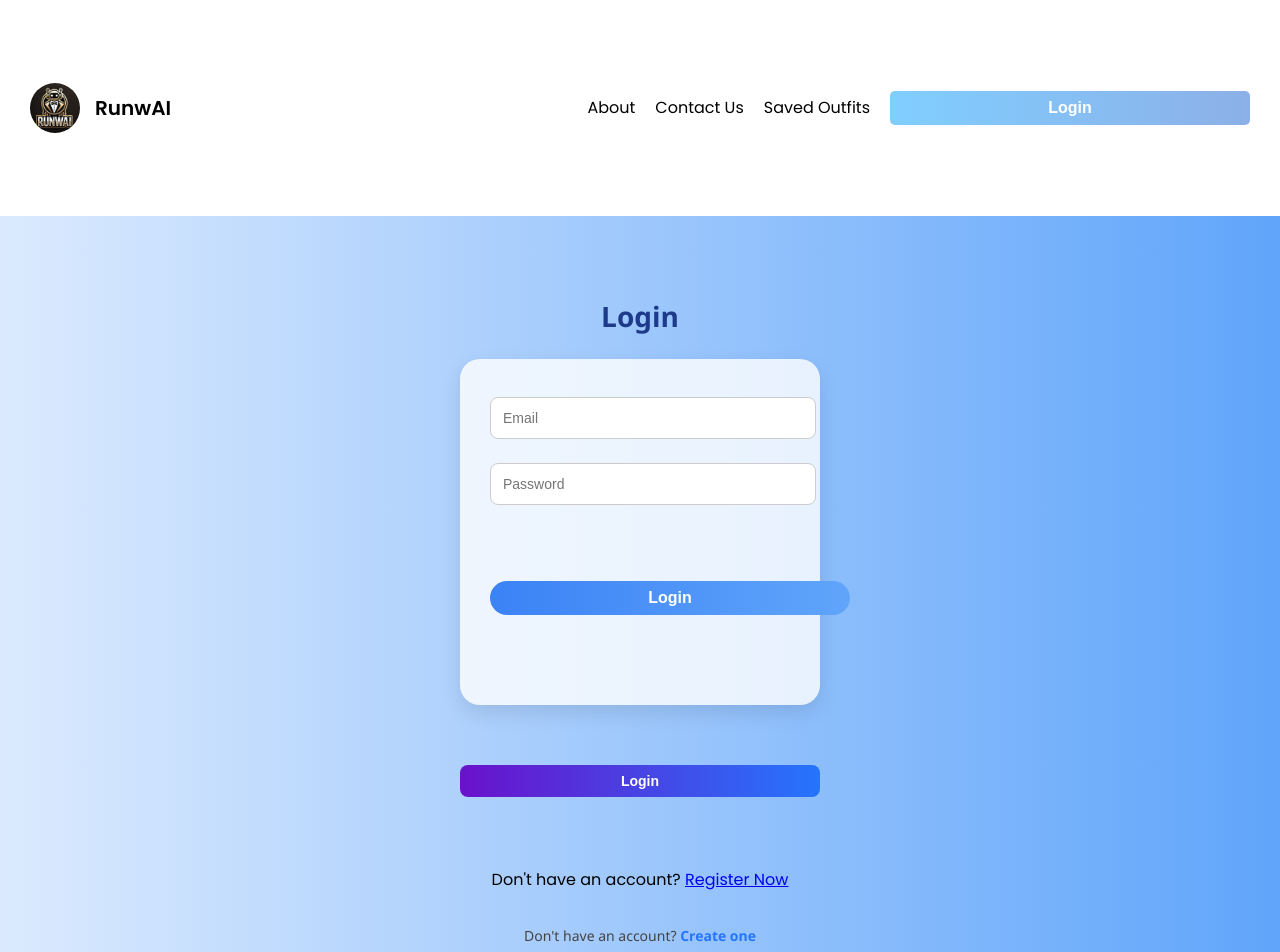
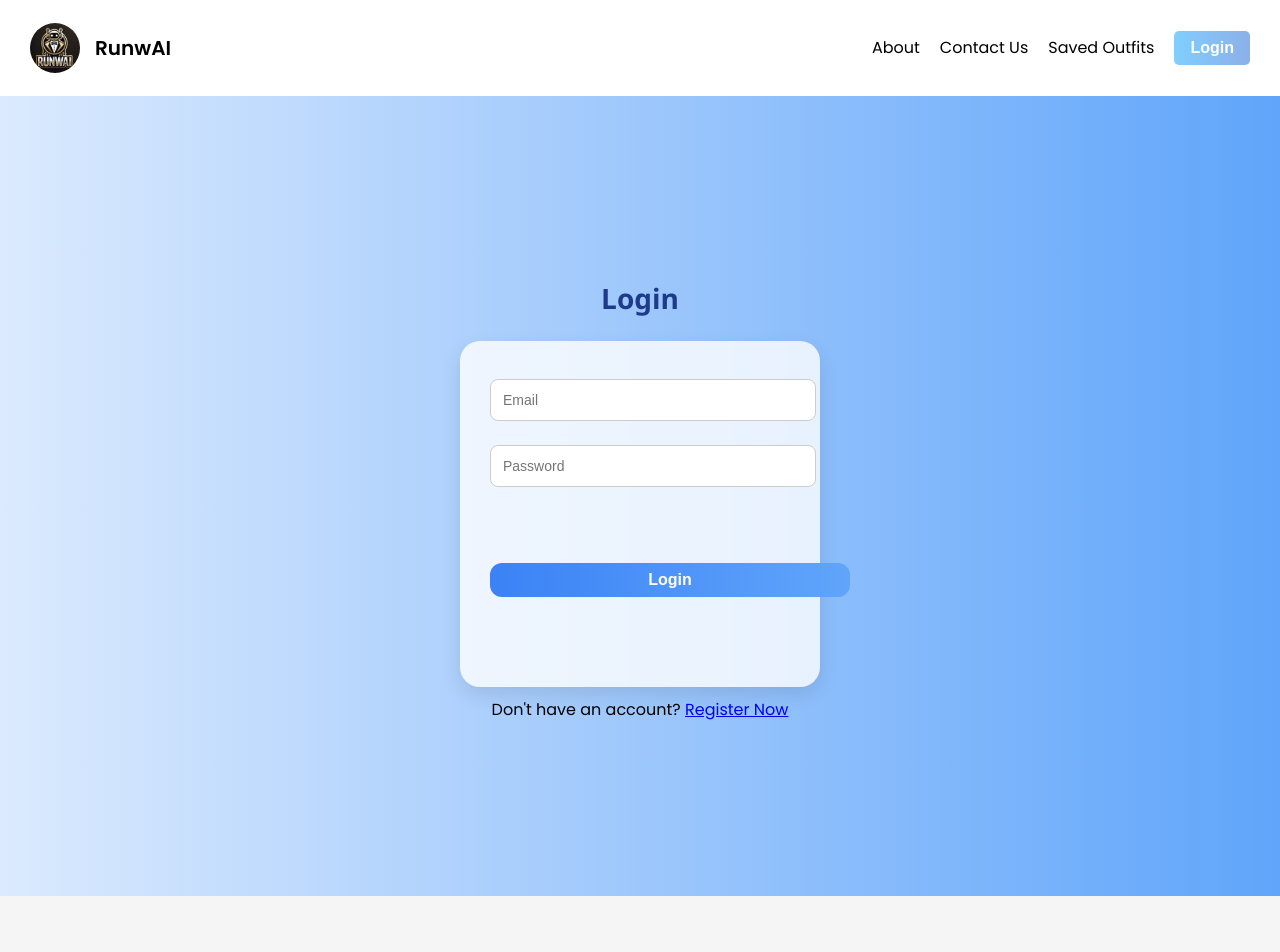
Before and after one commit to daniel-rawana/outfit-ai, a React (Create React App) app in the folder frontend/: page /login in a window 1280 px wide. Shown: the top 952 px of the page. After the commit the page ends 896 px from the top, so only its background shows below. Built offline with nearby package versions, Linux system fonts and the light colour scheme.

Commit message:
Fixing css bugs

```diff
--- a/frontend/src/App.js
+++ b/frontend/src/App.js
@@ -9,8 +9,6 @@ import ContactUs from "./contact-us.js";
 import SavedOutfits from "./saved-outfits";
 import Login from "./login";
 import Register from "./register";
-
-import Signup from "./signup";
 function App() {
     return (
         <Router>
@@ -24,7 +22,6 @@ function App() {
                 <Route path="/saved-outfits" element={<SavedOutfits />} />
                 <Route path="/login" element={<Login />} />
                 <Route path="/register" element={<Register />} />
-                <Route path="/signup" element={<Signup />} />
             </Routes>
         </Router>
     );
--- a/frontend/src/login.js
+++ b/frontend/src/login.js
@@ -52,14 +52,9 @@ function Login() {
                 <button type="submit">Login</button>
             </form>
             {error && <p style={{ color: "red" }}>{error}</p>}
-                <button className="login-button" type="submit">Login</button>
-            {error && <p style={{ color: "red" }}>{error}</p>}
             <div className="login-footer">
                 <p>Don't have an account? <Link to="/register">Register Now </Link></p>
             </div>
-            <p className="signup-text">
-              Don't have an account? <a href="/signup">Create one</a>
-            </p>
         </div>
     );
 }
--- a/frontend/src/signup.js
+++ /dev/null
@@ -1,71 +0,0 @@
-import React, { useState } from "react";
-import { useNavigate } from "react-router-dom";
-import axios from "axios";
-import './styling/login.css';
-
-function Signup() {
-    const [email, setEmail] = useState("");
-    const [password, setPassword] = useState("");
-    const [confirmPassword, setConfirmPassword] = useState("");
-    const [error, setError] = useState("");
-    const navigate = useNavigate();
-
-    const handleSignup = async (e) => {
-        e.preventDefault();
-
-        if (password !== confirmPassword) {
-            setError("Passwords do not match.");
-            return;
-        }
-
-        try {
-            const res = await axios.post("http://127.0.0.1:5000/api/auth/signup", {
-                email,
-                password,
-            });
-
-            console.log("Signup success");
-            navigate("/login");
-        } catch (err) {
-            setError("Signup failed. Please try again.");
-            console.error("Signup error:", err);
-        }
-    };
-
-    return (
-        <div className="login-container">
-            <h2>Sign Up</h2>
-            <form onSubmit={handleSignup}>
-                <input
-                    type="email"
-                    placeholder="Email"
-                    value={email}
-                    onChange={(e) => setEmail(e.target.value)}
-                    required
-                />
-                <input
-                    type="password"
-                    placeholder="Password"
-                    value={password}
-                    onChange={(e) => setPassword(e.target.value)}
-                    required
-                />
-                <input
-                    type="password"
-                    placeholder="Confirm Password"
-                    value={confirmPassword}
-                    onChange={(e) => setConfirmPassword(e.target.value)}
-                    required
-                />
-                <button className="login-button" type="submit">Create Account</button>
-            </form>
-            {error && <p style={{ color: "red" }}>{error}</p>}
-
-            <p className="signup-text">
-                Already have an account? <a href="/login">Log in</a>
-            </p>
-        </div>
-    );
-}
-
-export default Signup;
--- a/frontend/src/styling/login.css
+++ b/frontend/src/styling/login.css
@@ -38,19 +38,8 @@ input:focus {
     border-color: #3b82f6;
 }
 
-button {
-    padding: 12px;
-    border: none;
-    border-radius: 20px;
-    background: linear-gradient(to right, #3b82f6, #60a5fa); /* blue gradient */
-    color: white;
-    font-size: 16px;
-    font-weight: bold;
-    cursor: pointer;
-    transition: transform 0.2s ease;
-}
 
-button:hover {
+form button:hover {
     transform: scale(1.03);
 }
 
@@ -69,7 +58,7 @@ p {
     border-radius: 20px;
 }
 
-button {
+form button {
     padding: 12px;
     border: none;
     border-radius: 20px;
@@ -84,6 +73,8 @@ button {
     width:360px;
     background-color: #fff;
     text-align: center;
+    cursor: pointer;
+    transition: transform 0.2s ease;
 }
 .login-title {
   font-size: 28px;
```
